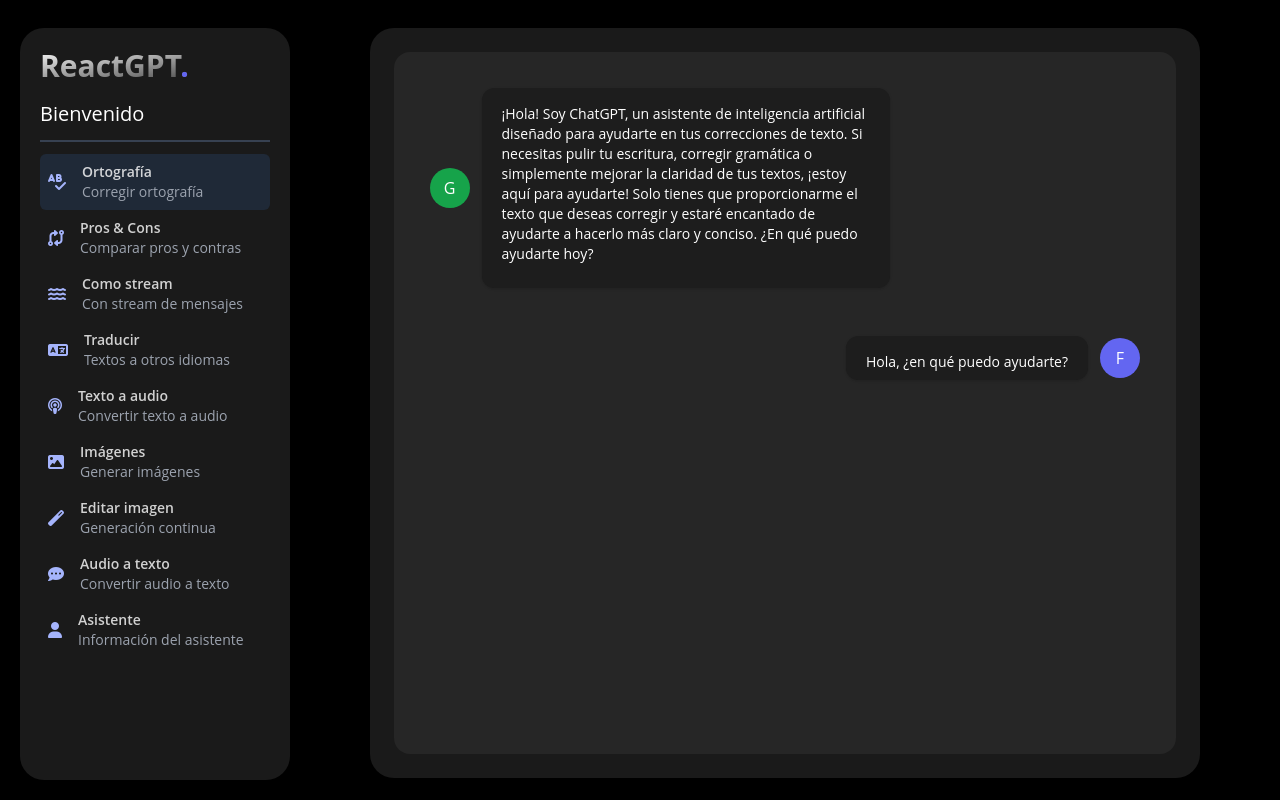
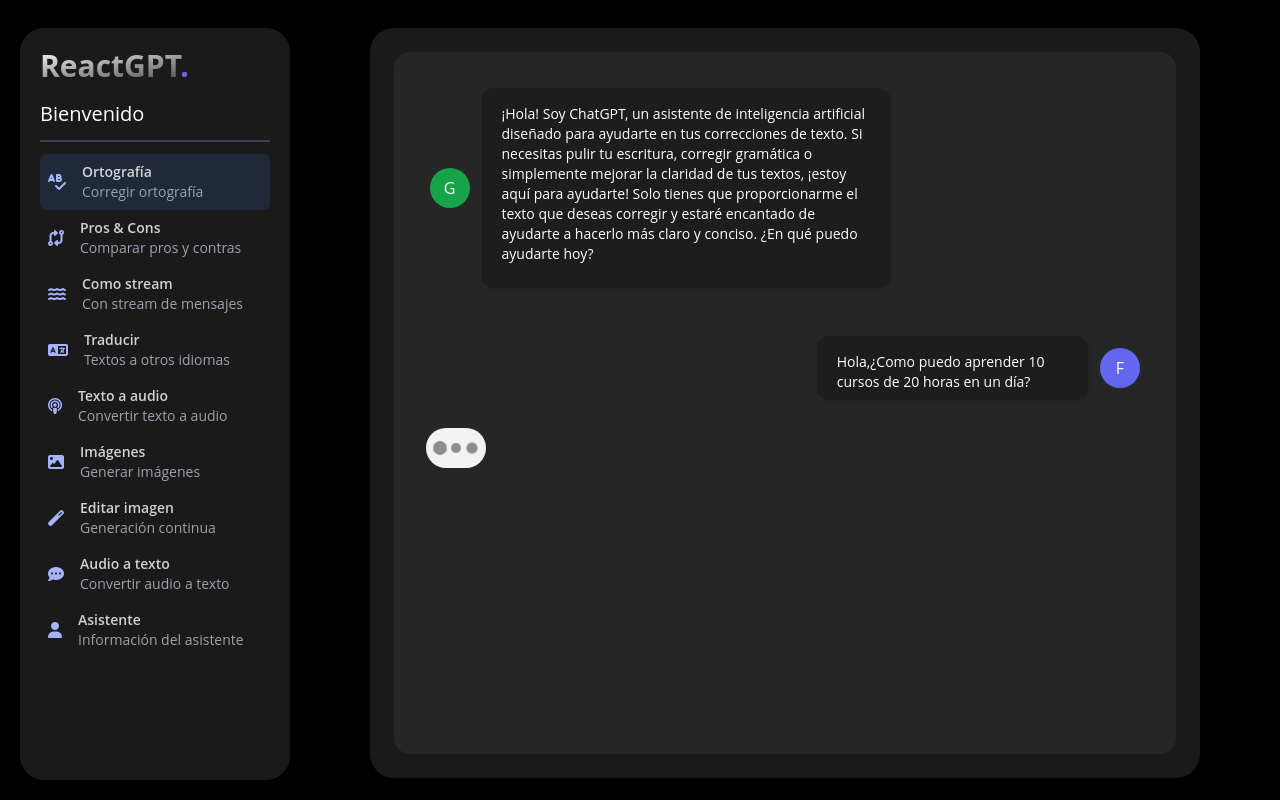
Before and after one commit to Lostovayne/Frontend-Modelos-OpenAi-Herramientas-automatizadas, a React (Vite) app: page /orthography in a window 1280 px wide. Built offline with nearby package versions, Linux system fonts and the light colour scheme.

Commit message:
Agregada la burbuja de carga del chat

```diff
--- a/src/presentation/components/index.ts
+++ b/src/presentation/components/index.ts
@@ -1,3 +1,5 @@
 export * from "./chat-bubbles/GptMessage";
 export * from "./chat-bubbles/MyMessage";
+export * from "./index";
+export * from "./loaders/TypingLoader";
 export * from "./sidebar/SidebarMenuItem";
--- /dev/null
+++ b/src/presentation/components/loaders/TypingLoader.css
@@ -0,0 +1,70 @@
+.typing {
+  display: block;
+  width: 60px;
+  height: 40px;
+  border-radius: 20px;
+  margin: 0 1rem;
+  display: flex;
+  justify-content: center;
+  align-items: center;
+  background-color: #f2f2f2;
+}
+
+.circle {
+  display: block;
+  height: 10px;
+  width: 10px;
+  border-radius: 50%;
+  background-color: #8d8d8d;
+  margin: 3px;
+}
+.circle.scaling {
+  animation: typing 1000ms ease-in-out infinite;
+  animation-delay: 3600ms;
+}
+.circle.bouncing {
+  animation: bounce 1000ms ease-in-out infinite;
+  animation-delay: 3600ms;
+}
+
+.circle:nth-child(1) {
+  animation-delay: 0ms;
+}
+
+.circle:nth-child(2) {
+  animation-delay: 333ms;
+}
+
+.circle:nth-child(3) {
+  animation-delay: 666ms;
+}
+
+@keyframes typing {
+  0% {
+    transform: scale(1);
+  }
+  33% {
+    transform: scale(1);
+  }
+  50% {
+    transform: scale(1.4);
+  }
+  100% {
+    transform: scale(1);
+  }
+}
+
+@keyframes bounce {
+  0% {
+    transform: translateY(0);
+  }
+  33% {
+    transform: translateY(0);
+  }
+  50% {
+    transform: translateY(-10px);
+  }
+  100% {
+    transform: translateY(0);
+  }
+}
--- /dev/null
+++ b/src/presentation/components/loaders/TypingLoader.tsx
@@ -0,0 +1,15 @@
+import "./TypingLoader.css";
+
+interface Props {
+    className?: string;
+}
+
+export const TypingLoader = ({ className }: Props) => {
+    return (
+        <div className={`typing ${className}`}>
+            <span className="circle scaling"></span>
+            <span className="circle scaling"></span>
+            <span className="circle scaling"></span>
+        </div>
+    );
+};
--- a/src/presentation/pages/orthography/OrthographyPage.tsx
+++ b/src/presentation/pages/orthography/OrthographyPage.tsx
@@ -1,4 +1,4 @@
-import { GptMessage, MyMessage } from "../../components";
+import { GptMessage, MyMessage, TypingLoader } from "../../components";
 
 export const OrthographyPage = () => {
     return (
@@ -7,7 +7,9 @@
                 <div className="grid grid-cols-12 gap-y-2 ">
                     <GptMessage text="¡Hola! Soy ChatGPT, un asistente de inteligencia artificial diseñado para ayudarte en tus correcciones de texto. Si necesitas pulir tu escritura, corregir gramática o simplemente mejorar la claridad de tus textos, ¡estoy aquí para ayudarte! Solo tienes que proporcionarme el texto que deseas corregir y estaré encantado de ayudarte a hacerlo más claro y conciso. ¿En qué puedo ayudarte hoy?" />
 
-                    <MyMessage text="Hola, ¿en qué puedo ayudarte?" />
+                    <MyMessage text="Hola,¿Como puedo aprender 10 cursos de 20 horas en un día?" />
+
+                    <TypingLoader className="fade-in" />
                 </div>
             </div>
         </div>
```
